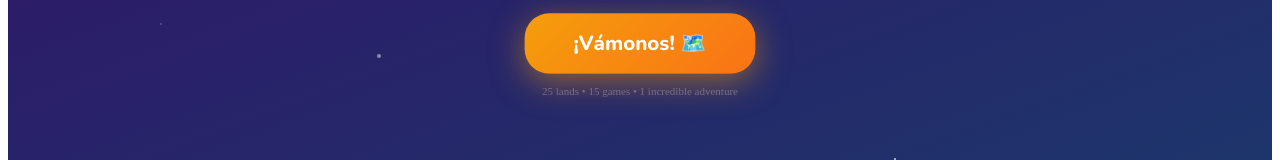
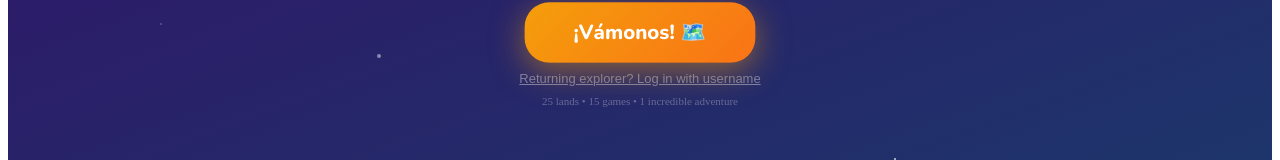
Before and after one commit to GreyPeyMonkey/Wander-Lingo, a React (Vite) app: page / in a window 1280 px wide. Shown: the part 560-720 px from the top of the page. Built offline with nearby package versions, Linux system fonts and the light colour scheme.

Commit message:
Final clean file correct key

```diff
--- a/src/App.jsx
+++ b/src/App.jsx
@@ -76,8 +76,42 @@ const speakEn = (text) => {
   window.speechSynthesis.speak(u);
 };
 
+
+// ══ USERNAME LOGIN ════════════════════════════════════════════════
+function UsernameLoginScreen({ onFound, onBack }) {
+  const [username, setUsername] = useState("");
+  const [loading, setLoading] = useState(false);
+  const [error, setError] = useState("");
+
+  const findPlayer = async () => {
+    if (!username.trim()) return;
+    setLoading(true);
+    const { data } = await sb.from("players").select("*, families(*)").eq("username", username.toLowerCase().trim()).single();
+    if (!data) { setError("Username not found. Check spelling and try again!"); setLoading(false); return; }
+    onFound(data);
+  };
+
+  return (
+    <div style={{ minHeight:"100vh", background:"linear-gradient(160deg, #1C0A4A, #2D1B69)", display:"flex", flexDirection:"column", alignItems:"center", justifyContent:"center", padding:24 }}>
+      <style>{`@import url('https://fonts.googleapis.com/css2?family=Nunito:wght@400;700;800;900&display=swap');`}</style>
+      <button onClick={onBack} style={{ position:"absolute", top:20, left:20, background:"rgba(255,255,255,0.1)", border:"none", borderRadius:12, padding:"8px 14px", color:"white", cursor:"pointer", fontSize:14 }}>← Back</button>
+      <div style={{ fontSize:36, marginBottom:12 }}>🔑</div>
+      <div style={{ fontSize:24, color:"white", fontFamily:"Nunito, sans-serif", fontWeight:800, marginBottom:4 }}>Welcome Back!</div>
+      <div style={{ fontSize:13, color:"rgba(255,255,255,0.5)", marginBottom:24, textAlign:"center" }}>Enter your username to pick up where you left off — on any device!</div>
+      <input value={username} onChange={e=>setUsername(e.target.value.toLowerCase())} placeholder="your username..."
+        style={{ width:"100%", maxWidth:300, padding:"16px", borderRadius:16, border:"2px solid rgba(255,255,255,0.2)", background:"rgba(255,255,255,0.1)", color:"white", fontSize:18, fontFamily:"inherit", fontWeight:700, textAlign:"center", outline:"none", marginBottom:8 }}
+      />
+      {error && <div style={{ color:"#FCA5A5", fontSize:13, marginBottom:8, textAlign:"center" }}>{error}</div>}
+      <button onClick={findPlayer} disabled={!username.trim()||loading}
+        style={{ width:"100%", maxWidth:300, padding:16, borderRadius:18, background:username.trim()?"linear-gradient(135deg,#F59E0B,#F97316)":"rgba(255,255,255,0.2)", border:"none", color:"white", fontSize:17, cursor:"pointer", fontFamily:"Nunito,sans-serif", fontWeight:800 }}>
+        {loading ? "Finding you..." : "Find My Account 🗺️"}
+      </button>
+    </div>
+  );
+}
+
 // ══ OPENING SCREEN ════════════════════════════════════════════════
-function OpeningScreen({ onEnter }) {
+function OpeningScreen({ onEnter, onReturning }) {
   const [show, setShow] = useState(false);
   useEffect(() => { setTimeout(() => setShow(true), 300); }, []);
 
@@ -181,7 +215,15 @@ function OpeningScreen({ onEnter }) {
         ¡Vámonos! 🗺️
       </button>
 
-      <div style={{ fontSize:11, color:"rgba(255,255,255,0.3)", marginTop:12 }}>
+      <button onClick={onReturning} style={{
+        background:"transparent", border:"none", color:"rgba(255,255,255,0.4)",
+        fontSize:13, cursor:"pointer", marginTop:8, textDecoration:"underline",
+        opacity: show?1:0, transition:"opacity 1s ease 1s",
+      }}>
+        Returning explorer? Log in with username
+      </button>
+
+      <div style={{ fontSize:11, color:"rgba(255,255,255,0.3)", marginTop:8 }}>
         25 lands • 15 games • 1 incredible adventure
       </div>
     </div>
@@ -200,7 +242,7 @@ function FamilySetupScreen({ onDone }) {
     setLoading(true);
     const code = Math.random().toString(36).substring(2,8).toUpperCase();
     const { data, error: err } = await sb.from("families").insert({ name: input.trim(), code }).select().single();
-    if (err) { setError("Could not create family. Try again!"); setLoading(false); return; }
+    if (err) { setError("Error: " + err.message); setLoading(false); return; }
     onDone(data.id, data.code, data.name);
   };
 
@@ -286,7 +328,7 @@ function ProfileSelectScreen({ profiles, familyName, familyCode, onSelect, onCre
             <div>
               <div style={{ fontSize:18, color:"white", ...DS }}>{p.name}</div>
               <div style={{ fontSize:12, color:"rgba(255,255,255,0.4)", marginTop:2 }}>
-                ⭐ {p.stars||0} stars · Land {p.currentLand||1}
+                ⭐ {p.stars||0} stars · Land {p.level||1}
               </div>
             </div>
             <div style={{ marginLeft:"auto", fontSize:22, color:"rgba(255,255,255,0.3)" }}>›</div>
@@ -310,6 +352,7 @@ function CreateProfileScreen({ onDone, onBack }) {
   const [avatar, setAvatar] = useState(AVATARS[0]);
   const [color, setColor] = useState(COLORS[0]);
   const [loading, setLoading] = useState(false);
+  const [username, setUsername] = useState("");
 
   return (
     <div style={{ minHeight:"100vh", background:`linear-gradient(160deg, #1C0A4A, #2D1B69)`, display:"flex", flexDirection:"column", padding:20 }}>
@@ -322,6 +365,9 @@ function CreateProfileScreen({ onDone, onBack }) {
       <div style={{ maxWidth:340, margin:"0 auto", width:"100%", display:"flex", flexDirection:"column", gap:16 }}>
         <input value={name} onChange={e=>setName(e.target.value)} placeholder="Your name..." maxLength={20}
           style={{ padding:"14px 16px", borderRadius:14, border:"2px solid rgba(255,255,255,0.2)", background:"rgba(255,255,255,0.1)", color:"white", fontSize:17, fontFamily:"inherit", fontWeight:700, outline:"none" }}
+        />
+        <input value={username||""} onChange={e=>setUsername(e.target.value.toLowerCase().replace(/[^a-z0-9]/g,""))} placeholder="Choose a username (for login on any device)" maxLength={20}
+          style={{ padding:"14px 16px", borderRadius:14, border:"2px solid rgba(255,255,255,0.2)", background:"rgba(255,255,255,0.1)", color:"white", fontSize:15, fontFamily:"inherit", fontWeight:700, outline:"none" }}
         />
         <div>
           <div style={{ fontSize:12, color:"rgba(255,255,255,0.5)", marginBottom:8, fontWeight:700 }}>CHOOSE YOUR AVATAR</div>
@@ -592,7 +638,7 @@ function MyProfileScreen({ profile, familyCode, familyName, onBack, onEditProfil
         <div style={{ display:"grid", gridTemplateColumns:"1fr 1fr 1fr", gap:10, width:"100%", maxWidth:360, marginBottom:24 }}>
           {[
             { label:"Stars",    value:profile.stars||0,       icon:"⭐" },
-            { label:"Land",     value:profile.currentLand||1, icon:"🗺️" },
+            { label:"Land",     value:profile.level||1, icon:"🗺️" },
             { label:"Streak",   value:profile.streak||0,      icon:"🔥" },
           ].map(s => (
             <div key={s.label} style={{ background:"rgba(255,255,255,0.08)", borderRadius:16, padding:"14px 10px", textAlign:"center" }}>
@@ -644,7 +690,7 @@ export default function App() {
   }, []);
 
   const loadProfiles = async (fid) => {
-    const { data } = await sb.from("profiles").select("*").eq("familyId", fid).order("created_at");
+    const { data } = await sb.from("players").select("*").eq("family_id", fid).order("updated_at");
     setProfiles(data || []);
   };
 
@@ -661,7 +707,7 @@ export default function App() {
   };
 
   const handleCreateProfile = async (name, avatar, color) => {
-    const { data } = await sb.from("profiles").insert({ familyId, name, avatar, color, stars:0, currentLand:1, streak:0 }).select().single();
+    const { data } = await sb.from("players").insert({ id: Date.now().toString(36) + Math.random().toString(36).substring(2,6), family_id:familyId, name, avatar, color, stars:0, streak:0, level:1, username:username.trim()||null, avatar:avatar, last_date: new Date().toISOString().split('T')[0] }).select().single();
     if (data) { await loadProfiles(familyId); setScreen("profiles"); }
   };
 
@@ -670,7 +716,8 @@ export default function App() {
     setScreen("landIntro");
   };
 
-  if (screen === "opening")   return <OpeningScreen onEnter={()=>setScreen(familyId?"profiles":"family")}/>;
+  if (screen === "opening")   return <OpeningScreen onEnter={()=>setScreen(familyId?"profiles":"family")} onReturning={()=>setScreen("usernameLogin")}/>;
+  if (screen === "usernameLogin") return <UsernameLoginScreen onFound={(p)=>{setProfile(p);setFamilyId(p.family_id);setFamilyCode(p.families?.code);setFamilyName(p.families?.name);setScreen("map");}} onBack={()=>setScreen("opening")}/>;
   if (screen === "family")    return <FamilySetupScreen onDone={handleFamilyDone}/>;
   if (screen === "profiles")  return <ProfileSelectScreen profiles={profiles} familyName={familyName} familyCode={familyCode} onSelect={handleSelectProfile} onCreate={()=>setScreen("createProfile")}/>;
   if (screen === "createProfile") return <CreateProfileScreen onDone={handleCreateProfile} onBack={()=>setScreen("profiles")}/>;
```
